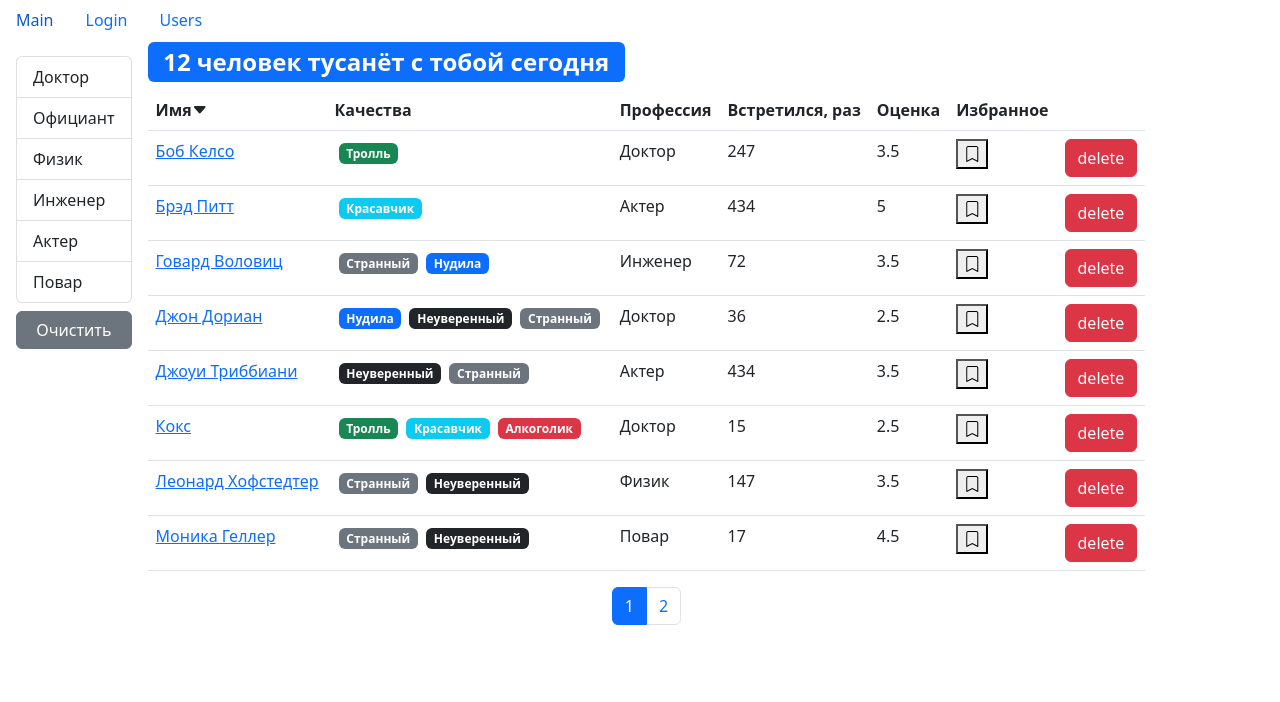
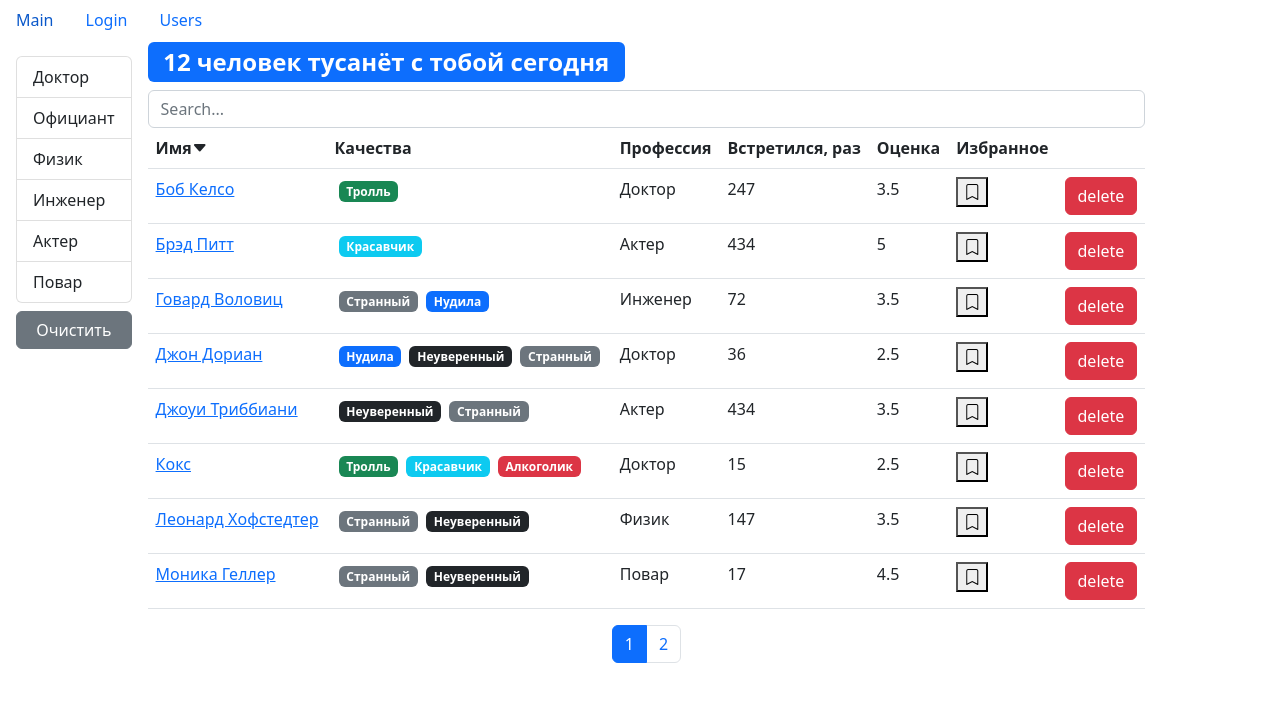
Before and after one commit to SergeyMaxx/fast-company-2, a React (Create React App) app: page /users in a window 1280 px wide. Shown: the top 702 px of the page. Built offline with nearby package versions, Linux system fonts and the light colour scheme.

Commit message:
Формы. Часть 1 (Login) д/з добавление поиска

```diff
--- a/src/app/components/usersList.jsx
+++ b/src/app/components/usersList.jsx
@@ -11,6 +11,7 @@ import _ from 'lodash'
 const UsersList = () => {
   const [currentPage, setCurrentPage] = useState(1)
   const [professions, setProfessions] = useState(null)
+  const [searchQuery, setSearchQuery] = useState('')
   const [selectedProf, setSelectedProf] = useState()
   const [sortBy, setSortBy] = useState({path: 'name', order: 'asc'})
   const [users, setUsers] = useState(null)
@@ -43,16 +44,27 @@ const UsersList = () => {
 
   useEffect(() => {
     setCurrentPage(1)
-  }, [selectedProf])
+  }, [selectedProf, searchQuery])
 
-  const handleProfessionSelect = item => setSelectedProf(item)
+  const handleProfessionSelect = item => {
+    setSearchQuery('')
+    setSelectedProf(item)
+  }
+
+  const handleSearchQuery = ({target}) => {
+    setSelectedProf(undefined)
+    setSearchQuery(target.value)
+  }
+
   const handlePageChange = pageIndex => setCurrentPage(pageIndex)
   const handleSort = item => setSortBy(item)
 
   if (users) {
-    const filteredUser = selectedProf
-      ? users.filter(user => JSON.stringify(user.profession) === JSON.stringify(selectedProf))
-      : users
+    const filteredUser = searchQuery
+      ? users.filter(user => user.name.toLowerCase().indexOf(searchQuery.toLowerCase()) !== -1)
+      : selectedProf
+        ? users.filter(user => JSON.stringify(user.profession) === JSON.stringify(selectedProf))
+        : users
 
     const count = filteredUser.length
     const sortedUser = _.orderBy(filteredUser, [sortBy.path], [sortBy.order])
@@ -76,6 +88,13 @@ const UsersList = () => {
         )}
         <div className="d-flex flex-column">
           <SearchStatus length={count}/>
+          <input
+            type="text"
+            onChange={handleSearchQuery}
+            placeholder="Search..."
+            className="form-control"
+            value={searchQuery}
+          />
           {count > 0 && (
             <UsersTable
               users={userCrop}
```
